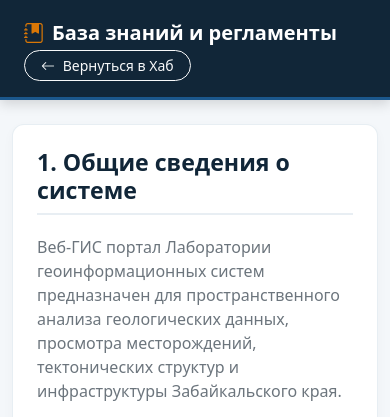
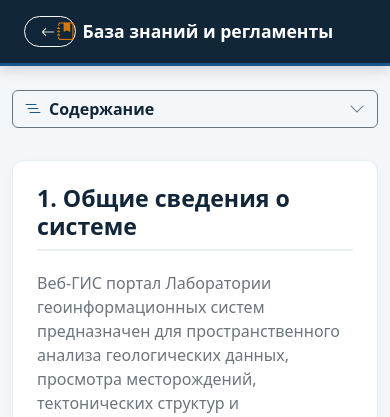
Before and after one commit to Chectus/gisweb, a Flask app: page /docs in a window 390 px wide. Shown: the top 417 px of the page. Run offline with Flask 3, Linux system fonts and the light colour scheme; the visitor is signed in with stand-in values (Sample User, id 1); parts of the project's set-up code (start-up, migrations or seed data) failed here and were passed over.

Commit message:
мелкие баги для мобилки

```diff
--- a/static/css/style.css
+++ b/static/css/style.css
@@ -326,7 +326,11 @@ body.login-page {
     #attributeSidebar {
         position: absolute;
         z-index: 1005;
-        width: 100% !important;
+        left: 0 !important;
+        right: 0 !important;
+        width: 100vw !important; /* Строго 100% ширины экрана */
+        box-sizing: border-box;  /* Отступы не увеличивают ширину */
+        padding: 15px !important;
         height: 60% !important; /* На пол-экрана */
         bottom: 0;
         top: auto;
@@ -338,4 +342,16 @@ body.login-page {
     #attributeSidebar.open {
         transform: translateY(0); /* Выезжает снизу */
     }
+
+    .navbar-custom .container-fluid {
+    position: relative;
+    }
+    .navbar-brand {
+        position: absolute;
+        left: 50%;
+        transform: translateX(-50%);
+        margin: 0;
+        font-size: 1.1rem; /* Чуть мельче для мобилок */
+        white-space: nowrap;
+    }
 }
--- a/templates/docs.html
+++ b/templates/docs.html
@@ -61,7 +61,7 @@
             </span>
             <div class="d-flex align-items-center">
                 <a href="/hub" class="btn btn-outline-light border-opacity-50 btn-sm rounded-pill px-3 fw-medium">
-                    <i class="bi bi-arrow-left me-1"></i> Вернуться в Хаб
+                    <i class="bi bi-arrow-left me-1"></i> <span class="d-none d-md-inline">Назад</span>
                 </a>
             </div>
         </div>
@@ -70,10 +70,19 @@
     <div class="container my-4">
         <div class="row">
 
-            <!-- Левая колонка: Оглавление (Якоря) -->
-            <div class="col-md-3 d-none d-md-block">
+            <div class="col-md-3 mb-4">
+
+                <div class="d-md-none mb-2">
+                    <button class="btn btn-outline-secondary w-100 d-flex justify-content-between align-items-center" type="button" data-bs-toggle="collapse" data-bs-target="#tocCollapse" aria-expanded="false" aria-controls="tocCollapse">
+                        <span class="fw-bold" style="color: var(--geo-dark);"><i class="bi bi-list-nested me-2" style="color: var(--geo-main);"></i>Содержание</span>
+                        <i class="bi bi-chevron-down"></i>
+                    </button>
+                </div>
+
+                <div class="collapse d-md-block" id="tocCollapse">
                     <div class="doc-sidebar doc-card p-3">
-                    <h6 class="text-uppercase small fw-bold text-muted mb-3 px-2">Содержание</h6>
+                        <h6 class="text-uppercase small fw-bold text-muted mb-3 px-2 d-none d-md-block">Содержание</h6>
+
                         <nav class="nav nav-pills flex-column gap-1">
                             <a class="nav-link active py-2 small" href="#section1"><i class="bi bi-info-circle me-2"></i>1. Общие сведения</a>
                             <a class="nav-link py-2 small" href="#section2"><i class="bi bi-map me-2"></i>2. Работа с картой</a>
@@ -82,6 +91,7 @@
                             <a class="nav-link py-2 small" href="#section5"><i class="bi bi-shield-lock me-2"></i>5. Панель админа</a>
                             <a class="nav-link py-2 small" href="#section6"><i class="bi bi-cpu me-2"></i>6. Стек технологий</a>
                         </nav>
+                    </div>
                 </div>
             </div>
 
--- a/templates/map.html
+++ b/templates/map.html
@@ -20,7 +20,7 @@
     <nav class="navbar navbar-expand-lg navbar-custom py-2">
       <div class="container-fluid">
           <a class="btn btn-outline-light btn-sm fw-medium me-3 border-opacity-50" href="/hub">
-              <i class="bi bi-arrow-left"></i> Назад
+              <i class="bi bi-arrow-left"></i> <span class="d-none d-md-inline">Назад</span>
           </a>
           <span class="navbar-brand mb-0 h5 text-white fw-bold d-flex align-items-center">
               <i class="bi bi-globe-americas me-2" style="color: var(--geo-accent);"></i>
```
Also changed, not shown: templates/admin.html (+12 -10 lines). Lines whose indentation alone changed are shown as unchanged.
